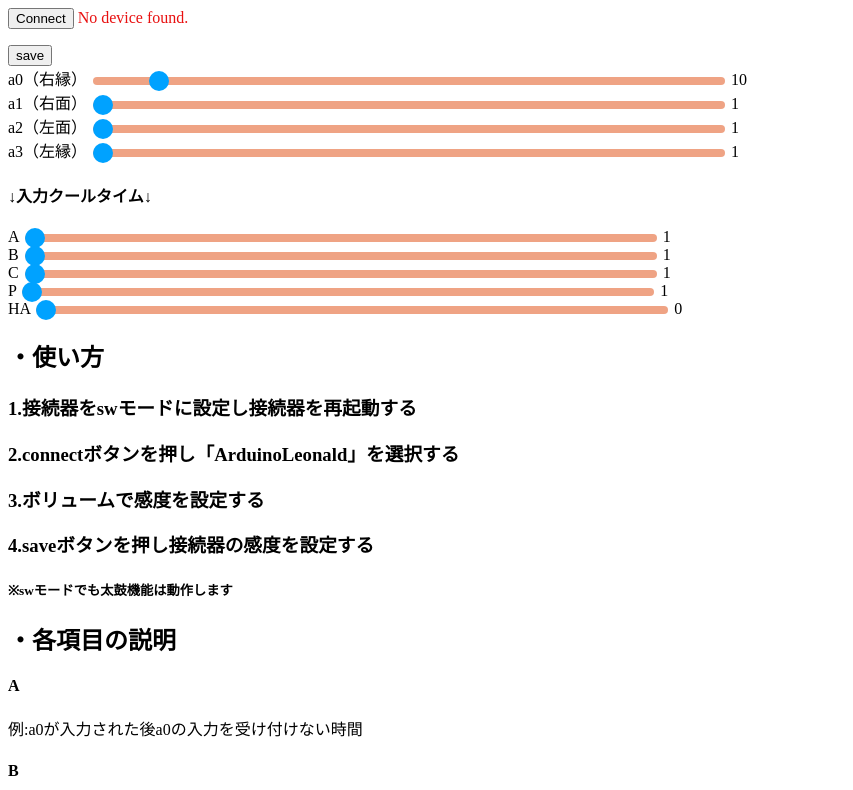
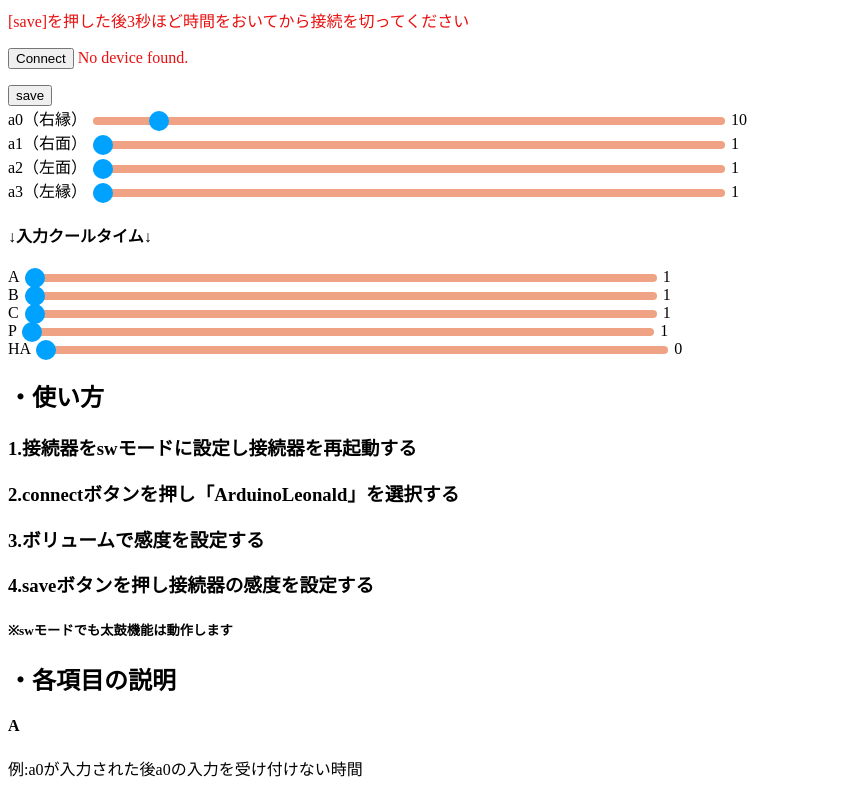
Before and after one commit to kasasiki3/hidtaiko_webapp, a plain HTML site: page docs/ver1.3/index.html in a window 1280 px wide. Shown: the part 81-871 px from the top of the page, without its empty margins (0-853 px from the left). Drawn offline with Linux system fonts and the light colour scheme.

Commit message:
Update index.html

```diff
--- a/docs/ver1.3/index.html
+++ b/docs/ver1.3/index.html
@@ -12,6 +12,8 @@
 
     <center> <h1><b>ver1.3接続器 感度調節</b></h1></center>
     <h2></h2>
+    <p>
+      [save]を押した後3秒ほど時間をおいてから接続を切ってください
     <p>
       <button id="connect">Connect</button> <span id="status"></span>
     </p>
```
